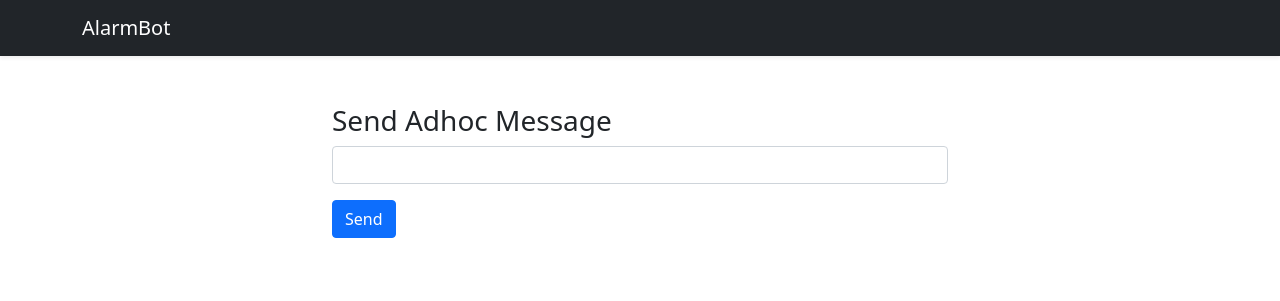
After one commit to charlee/alarmbot, a Django app: page /tasks/adhoc in a window 1280 px wide. The commit adds this page. Shown: the top 301 px of the page. Run offline with Django 3.2, Linux system fonts and the light colour scheme.

Commit message:
send instant message

```diff
--- a/alarmbot/core/urls.py
+++ b/alarmbot/core/urls.py
@@ -4,6 +4,7 @@ import alarmbot.core.views as home_views
 urlpatterns = [
     path('', home_views.home),
     path('tasks/add', home_views.AddTaskView.as_view()),
+    path('tasks/adhoc', home_views.AdhocTaskView.as_view()),
     path('tasks/enable/<int:id>/', home_views.EnableTaskView.as_view()),
     path('tasks/disable/<int:id>/', home_views.DisableTaskView.as_view()),
     path('tasks/delete/<int:id>/', home_views.DeleteTaskView.as_view()),
--- a/alarmbot/core/views.py
+++ b/alarmbot/core/views.py
@@ -4,6 +4,7 @@ from django.shortcuts import render, redirect
 from alarmbot.core.models import Task
 from alarmbot.core.tts import generate_tts_voice
 from alarmbot.core.voice import get_voice_path
+from alarmbot.core.player import play_mp3
 
 def home(request):
 
@@ -31,6 +32,21 @@ class AddTaskView(View):
         # Generate synthetic voice
         if task_type_str == 'tts':
             generate_tts_voice(text, get_voice_path(task.id))
+
+        return redirect('/')
+
+
+class AdhocTaskView(View):
+
+    def get(self, request):
+        return render(request, 'tasks/adhoc.html')
+
+    def post(self, request):
+        text = request.POST['text']
+
+        file = get_voice_path('adhoc')
+        generate_tts_voice(text, file)
+        play_mp3(file)
 
         return redirect('/')
 
--- a/alarmbot/templates/index.html
+++ b/alarmbot/templates/index.html
@@ -42,7 +42,8 @@
     </tbody>
   </table>
 
-  <a href="/tasks/add">Add Task</a>
+  <a href="/tasks/add">Add Task</a>,
+  <a href="/tasks/adhoc">Send Instant Msg</a>
 </section>
 <form method="POST" id="action-form" style="display: none">
 {% csrf_token %}
--- /dev/null
+++ b/alarmbot/templates/tasks/adhoc.html
@@ -0,0 +1,21 @@
+{% extends "base.html" %}
+
+{% block content %}
+
+<section class="py-5 container add-task-form">
+  <h3>Send Adhoc Message</h3>
+
+  <form method="POST">
+    {% csrf_token %}
+    <div class="mb-3">
+      <input type="text" class="form-control" name="text">
+    </div>
+
+    <div class="mb-3">
+      <button type="submit" class="btn btn-primary">Send</button>
+    </div>
+
+  </form>
+
+</section>
+{% endblock content %}
```
